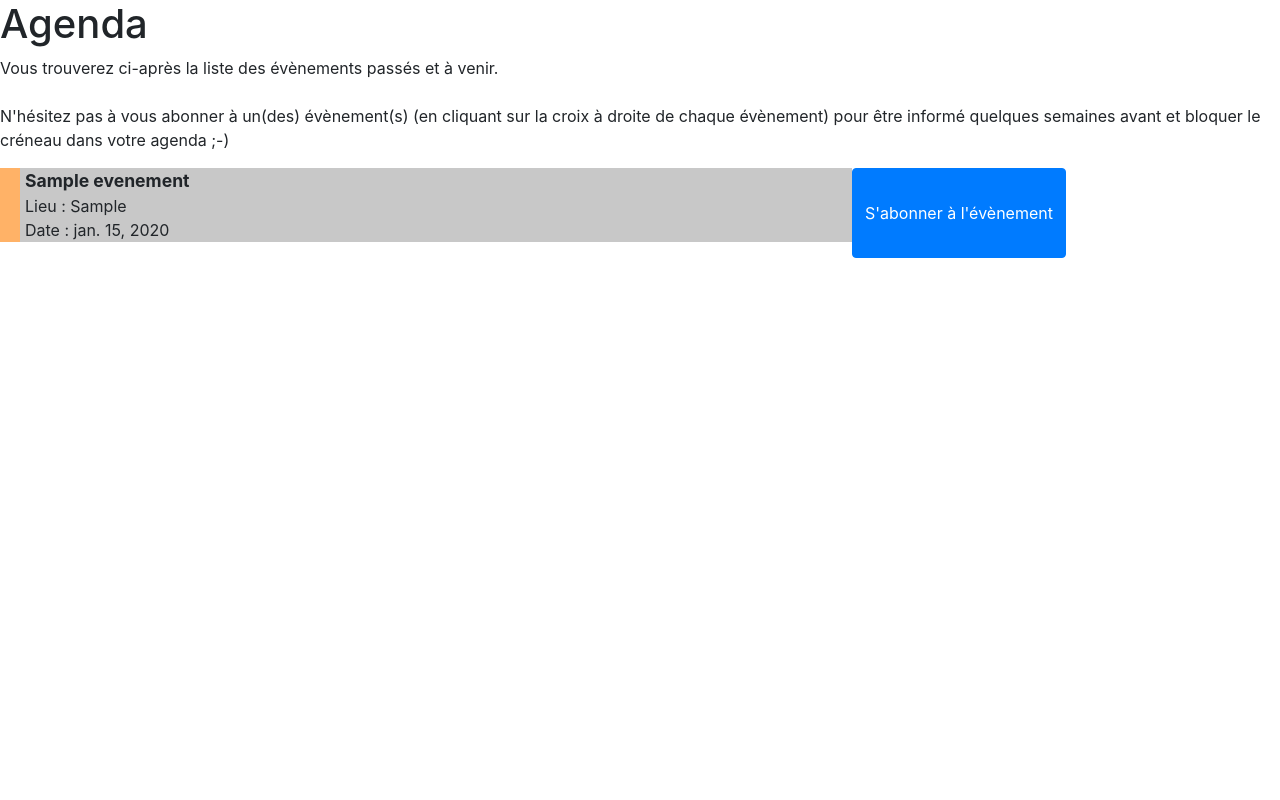
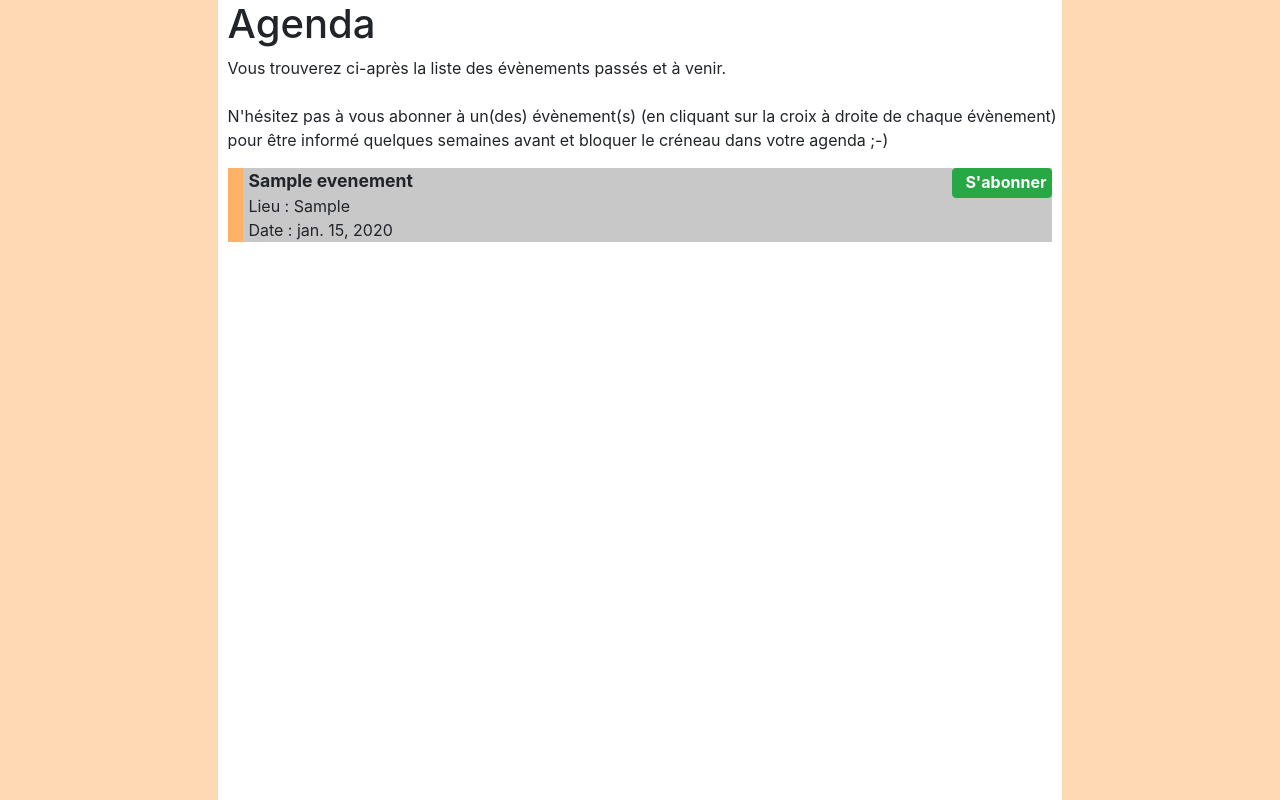
Before and after one commit to JL31/Site_Lyre_d_Alliez, a Django app: page /actualites/agenda/ in a window 1280 px wide. Shown: the part 101-901 px from the top of the page. Before the commit the page ends 359 px from the top, so only its background shows below. Run offline with Django 3.2, Linux system fonts and the light colour scheme; tables that the repository leaves empty hold one stand-in row (values such as "Sample post"); some libraries are stand-ins or nearby versions.

Commit message:
Diverses améliorations du graphisme du site

```diff
--- a/Notes.txt
+++ b/Notes.txt
@@ -370,3 +370,7 @@ le clic sur l'un des boutons permettra d'afficher un pop-up avec le contenu du f
 # =====================================================================================================================
 
 le contenu sera affiché sur une bande centrée d'une largeur 2/3 de la largeur de l'écran
+
+https://www.w3schools.com/bootstrap/bootstrap_buttons.asp
+
+https://flexboxfroggy.com/#fr
--- a/lyre_d_alliez/static/css/overall_style.css
+++ b/lyre_d_alliez/static/css/overall_style.css
@@ -1,4 +1,5 @@
 /* Mise en forme du header */
+/* ----------------------- */
 header
 {
     display: flex;
@@ -39,6 +40,37 @@ header
     text-decoration: none;
 }
 
+
+/* Mise en forme du body */
+/* --------------------- */
+
+body
+{
+    height: 100%;
+    margin:0;
+    padding: 0;
+}
+
+
+/* Mise en forme du menu de l'agenda */
+/* --------------------------------- */
+
+#contenu
+{
+    display: flex;
+    justify-content: center;
+    background-color: RGB(255,217,179);
+    height: 100%;
+}
+
+#conteneur-du-contenu
+{
+    width: 66%;
+    background-color: white;
+    padding-left: 10px;
+}
+
+
 /* Mise en forme du menu de navigation */
 /* ----------------------------------- */
 
@@ -74,6 +106,10 @@ nav a
     background-color: RGB(255,178,103);
 }
 
+
+/* Mise en forme du menu de l'agenda */
+/* --------------------------------- */
+
 .agenda_concert
 {
     display: flex;
@@ -89,13 +125,30 @@ nav a
 {
     background-color: RGB(200,200,200);
     padding-left: 5px;
-    width: 65vw;
+    width: 70vw;
+}
+
+#conteneur-bouton-abonnement
+{
+    background-color: RGB(200,200,200);
+    margin-right: 10px;
+}
+
+.agenda_concert .btn
+{
+    height: 30px;
+    line-height: 15px;
+    width: 100px;
+    font-weight: bold;
+    text-align: center;
+
 }
 
 strong
 {
     font-size: 1.1em;
 }
+
 
 /* Mise en forme de la liste des articles */
 /* -------------------------------------- */
@@ -110,7 +163,7 @@ strong
 {
     display: inline-flex;
     flex-wrap: wrap;
-    width: 65%;
+    width: 100%;
 }
 
 .article
@@ -162,13 +215,14 @@ strong
 
 .lecture_article
 {
-    width: 80%;
-    margin-left: auto;
-    margin-right: auto;
+    width: 100%;
+    padding-left: 20px;
+    padding-right: 40px;
 }
 
 .titre_lecture_article
 {
+    margin-top: 10px;
     margin-bottom: 0px;
     padding-bottom: 0px;
 }
@@ -210,7 +264,7 @@ strong
 {
     border: 1px solid gray;
     margin-bottom: 15px;
-    width: 70%;
+    width: 100%;
 }
 
 .texte_commentaire
@@ -231,9 +285,10 @@ strong
 .formulaire_ajout_commentaire
 {
     width: 50%;
-    margin-left: auto;
-    margin-right: auto;
+    margin-left: 35%;
+    margin-right: 50%;
 }
+
 
 /* Mise en forme de la liste des liens vers les articles de presse */
 /* --------------------------------------------------------------- */
@@ -256,7 +311,7 @@ strong
     flex-direction: column;
     border: 1px solid gray;
     padding-left: 10px;
-    padding-right: 10px;
+    margin-right: 10px;
     width: 80vw;
 }
 
@@ -277,6 +332,7 @@ strong
     padding-bottom: 10px;
 }
 
+
 /* Mise en forme de nos soutiens */
 /* ----------------------------- */
 
@@ -284,6 +340,7 @@ strong
 {
     display: flex;
 }
+
 
 /* Mise en forme de l'historique de nos concerts */
 /* --------------------------------------------- */
@@ -321,6 +378,7 @@ strong
     text-decoration: none;
 }
 
+
 /* Mise en forme des évènements d'une année spécifiée */
 /* -------------------------------------------------- */
 
@@ -355,6 +413,7 @@ strong
     color: black;
     text-decoration: none;
 }
+
 
 /* Mise en forme des dossiers des photos */
 /* ------------------------------------- */
@@ -392,6 +451,7 @@ strong
     text-decoration: none;
 }
 
+
 /* Mise en forme des dossiers des photos par année */
 /* ----------------------------------------------- */
 
@@ -427,6 +487,7 @@ strong
     color: black;
     text-decoration: none;
 }
+
 
 /* Mise en forme des dossiers des vidéos */
 /* ------------------------------------- */
@@ -464,6 +525,7 @@ strong
     text-decoration: none;
 }
 
+
 /* Mise en forme des dossiers des vidéos par année */
 /* ----------------------------------------------- */
 
@@ -500,6 +562,7 @@ strong
     text-decoration: none;
 }
 
+
 /* Mise en forme des outils du chef */
 /* -------------------------------- */
 
--- a/lyre_d_alliez/static/js/abonnement_evenement.js
+++ b/lyre_d_alliez/static/js/abonnement_evenement.js
@@ -2,9 +2,11 @@ $(function ()
 {
     $(".js-abonnement-evenement").click(function ()
     {
+        let btn = $(this);
+
         $.ajax(
         {
-            url: '/abonnement_evenement/',
+            url: btn.attr("data-url"),
             type: 'get',
             dataType: 'json',
             beforeSend: function ()
@@ -20,7 +22,7 @@ $(function ()
 
     $("#modal-abonnement-evenement").on("submit", ".js-abonnement-evenement-creation-formulaire", function ()
     {
-        var form = $(this);
+        let form = $(this);
 
         $.ajax(
         {
--- a/lyre_d_alliez/templates/agenda.html
+++ b/lyre_d_alliez/templates/agenda.html
@@ -23,9 +23,11 @@
                 Lieu : {{ evenement.lieu }}<br />
                 Date : {{ evenement.date }}
             </p>
-            <button type="button" class="btn btn-primary js-abonnement-evenement">
-                S'abonner à l'évènement
-            </button>
+            <p id="conteneur-bouton-abonnement">
+                <button type="button" class="btn btn-success js-abonnement-evenement" data-url="{% url 'abonnement_evenement' %}">
+                    S'abonner
+                </button>
+            </p>
         </div>
     {% endfor %}
 
--- a/lyre_d_alliez/templates/base.html
+++ b/lyre_d_alliez/templates/base.html
@@ -4,7 +4,6 @@
 <html lang="fr">
     <head>
        <meta charset="utf-8" />
-       <link rel="stylesheet" type="text/css" href="{% static 'css/overall_style.css' %}" />
        <title>{% block title %}La Lyre d'Alliez{% endblock %}</title>
 
         <!-- Feuilles de style -->
@@ -15,6 +14,9 @@
 
         <!-- feuille de style bootstrap -->
         <link rel="stylesheet" type="text/css" href="{% static 'css/bootstrap.css' %}" />
+
+        <!-- feuille de style globale -->
+        <link rel="stylesheet" type="text/css" href="{% static 'css/overall_style.css' %}" />
     </head>
     <body>
         <header>
@@ -33,7 +35,11 @@
                 <nav id="navigation">{% block navigation %}{% endblock %}</nav>
             </div>
         </header>
-        <section id="contenu">{% block contenu %}{% endblock %}</section>
+        <section id="contenu">
+            <div id="conteneur-du-contenu">
+                {% block contenu %}{% endblock %}
+            </div>
+        </section>
         <footer id="footer">{% block footer %}{% endblock %}</footer>
 
         <!-- Scripts Javascript -->
--- a/lyre_d_alliez/templates/formulaire_abonnement_evenement.html
+++ b/lyre_d_alliez/templates/formulaire_abonnement_evenement.html
@@ -28,7 +28,7 @@
     <!-- footer du formulaire -->
     <div class="modal-footer">
         <button type="button" class="btn btn-default" data-dismiss="modal">Annuler</button>
-        <button type="submit" class="btn btn-primary">S'abonner à l'évènement</button>
+        <button type="submit" class="btn btn-success">S'abonner à l'évènement</button>
     </div>
 
     <script>
```
